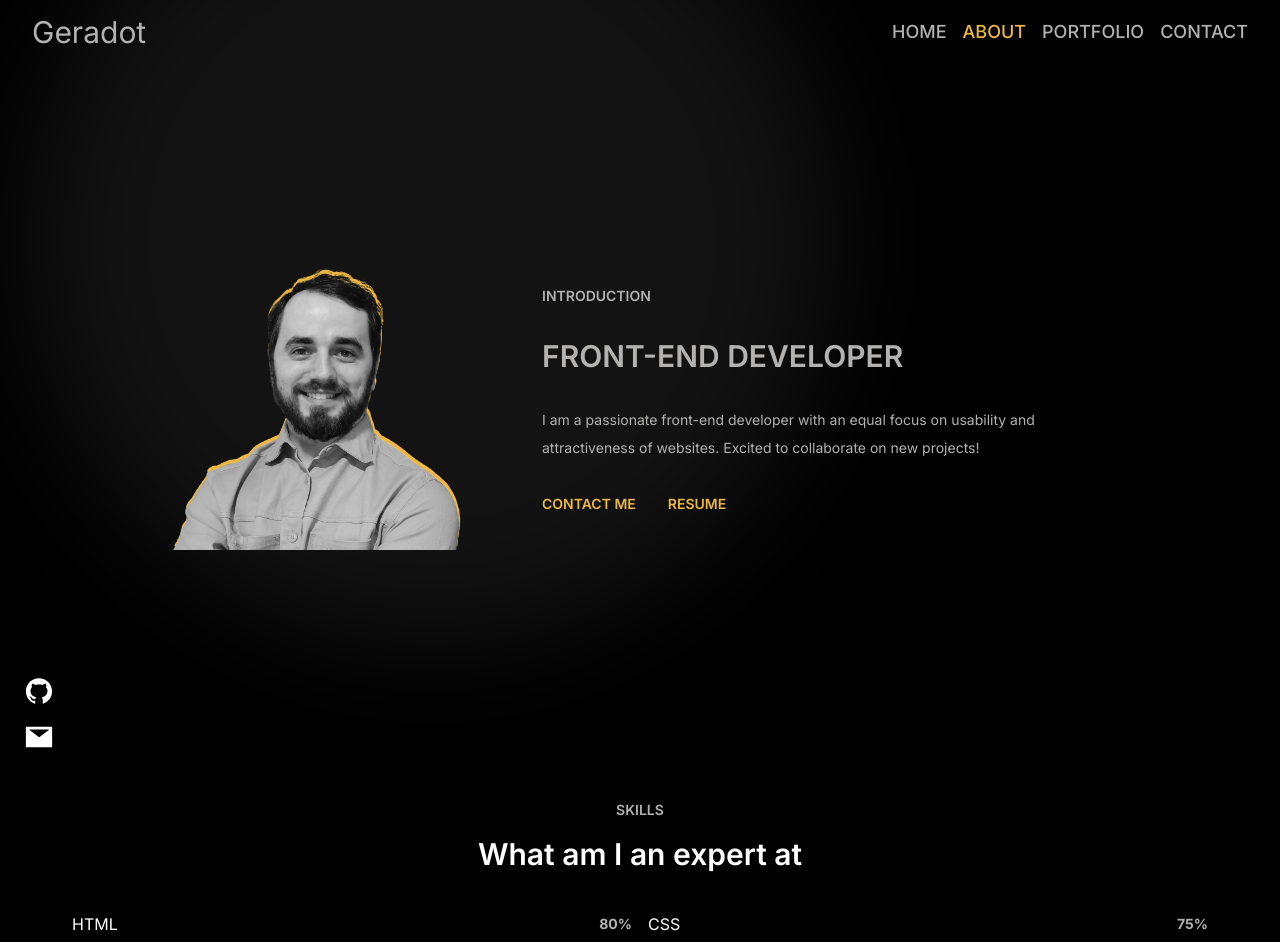
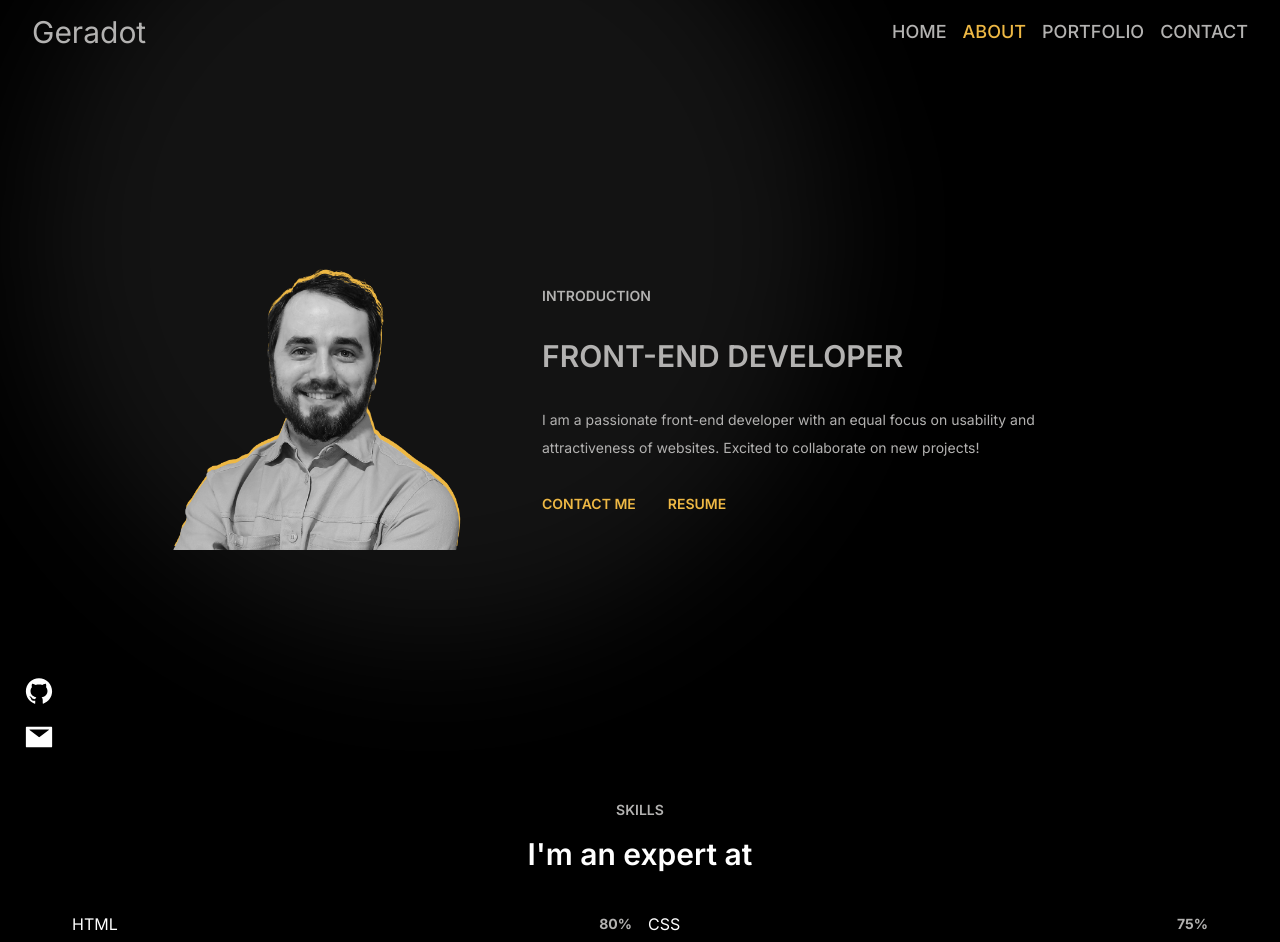
Before and after one commit to Geradot/portfolio, a Next.js app: page /about in a window 1280 px wide. Shown: the top 942 px of the page. Built offline with nearby package versions, Linux system fonts and the light colour scheme.

Commit message:
Исправлена надпись в разделе Skills

```diff
--- a/components/skills/Skills.tsx
+++ b/components/skills/Skills.tsx
@@ -40,7 +40,7 @@ export default function Skills({ skills }: SkillBarProps) {
         Skills
       </div>
       <div className="font-semibold text-3xl mt-4 text-center text-White">
-        What am I an expert at
+        I'm an expert at
       </div>
       <div ref={ref} className="grid md:grid-cols-2 gap-4 p-10">
         {skills.map((skill, index) => (
```
